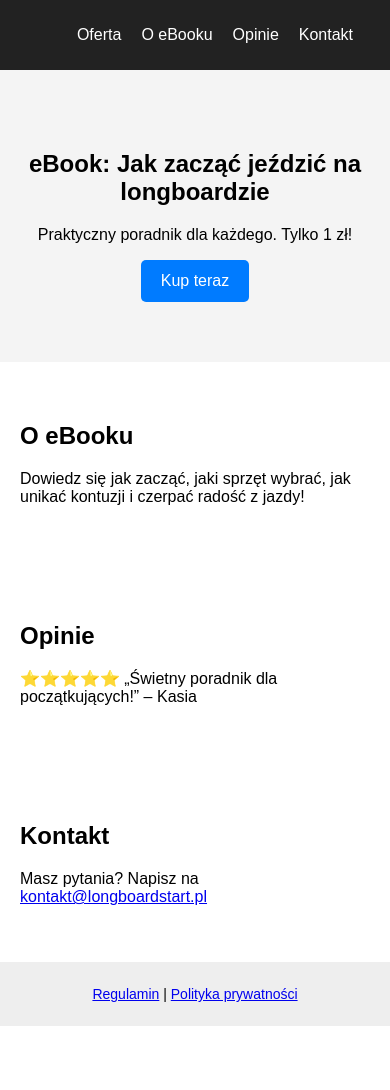
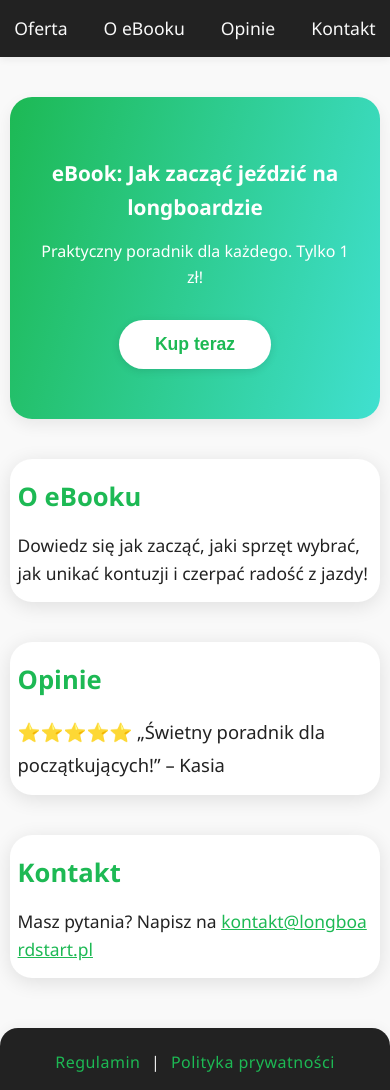
Before and after one commit to bartkamionka/Onepage-test-java, a plain HTML site: page index.html in a window 390 px wide. Before the commit the page ends 1026 px from the top, so only its background shows below. Drawn offline with Linux system fonts and the light colour scheme.

Commit message:
Update style.css

```diff
--- a/style.css
+++ b/style.css
@@ -1,51 +1,167 @@
-body {
-  font-family: Arial, sans-serif;
+/* Reset */
+* {
+  box-sizing: border-box;
   margin: 0;
   padding: 0;
 }
 
+/* Body */
+body {
+  font-family: 'Segoe UI', 'Roboto', 'Arial', sans-serif;
+  background: #f9f9f9;
+  color: #222;
+  line-height: 1.6;
+}
+
+/* HEADER & MENU */
 header {
   background: #222;
-  color: white;
-  padding: 10px 0;
-  text-align: center;
+  position: sticky;
+  top: 0;
+  width: 100%;
+  z-index: 10;
+  box-shadow: 0 2px 8px rgba(0,0,0,0.07);
 }
 
 nav ul {
-  list-style: none;
   display: flex;
   justify-content: center;
-  gap: 20px;
+  align-items: center;
+  padding: 1.2rem 0;
+  gap: 2rem;
+  list-style: none;
 }
 
 nav ul li a {
-  color: white;
+  color: #f9f9f9;
   text-decoration: none;
+  font-size: 1.1rem;
+  transition: color 0.2s;
+  font-weight: 500;
+  padding: 4px 10px;
+  border-radius: 4px;
+}
+nav ul li a:hover,
+nav ul li a.active {
+  color: #fff;
+  background: #1db954;
 }
 
+/* HERO (OFERTA) */
 .hero {
-  padding: 60px 20px;
+  background: linear-gradient(105deg, #1db954 0%, #40e0d0 100%);
+  color: #fff;
+  padding: 60px 30px 50px 30px;
   text-align: center;
-  background: #f4f4f4;
+  box-shadow: 0 6px 16px rgba(0,0,0,0.07);
+}
+
+.hero h1 {
+  font-size: 2.5rem;
+  margin-bottom: 15px;
+  font-weight: 700;
+}
+
+.hero p {
+  font-size: 1.3rem;
+  margin-bottom: 30px;
 }
 
 button {
-  background: #007bff;
-  color: white;
-  padding: 12px 20px;
+  background: #fff;
+  color: #1db954;
   border: none;
-  font-size: 16px;
+  padding: 14px 36px;
+  font-size: 1.1rem;
+  border-radius: 50px;
   cursor: pointer;
-  border-radius: 5px;
+  font-weight: 600;
+  box-shadow: 0 2px 8px rgba(0,0,0,0.11);
+  transition: background 0.2s, color 0.2s, transform 0.1s;
+}
+button:hover {
+  background: #1db954;
+  color: #fff;
+  transform: scale(1.04);
 }
 
+/* SEKCJE */
 section {
-  padding: 40px 20px;
+  background: #fff;
+  margin: 40px auto 0 auto;
+  max-width: 750px;
+  border-radius: 22px;
+  padding: 38px 24px 32px 24px;
+  box-shadow: 0 4px 20px rgba(0,0,0,0.11);
 }
 
+section h2 {
+  font-size: 1.6rem;
+  margin-bottom: 14px;
+  color: #1db954;
+  font-weight: 600;
+}
+section p {
+  font-size: 1.09rem;
+}
+
+/* OPINIE */
+#opinie p {
+  font-size: 1.15rem;
+  line-height: 1.8;
+}
+
+/* KONTAKT */
+#kontakt a {
+  color: #1db954;
+  text-decoration: underline;
+  word-break: break-all;
+}
+
+/* STOPKA */
 footer {
+  width: 100%;
+  margin-top: 50px;
+  background: #222;
+  color: #eee;
+  padding: 22px 0 15px 0;
   text-align: center;
-  background: #eee;
-  padding: 10px;
-  font-size: 14px;
+  font-size: 1rem;
+  border-radius: 18px 18px 0 0;
+  box-shadow: 0 -2px 12px rgba(0,0,0,0.04);
+  letter-spacing: 0.03em;
 }
+footer a {
+  color: #1db954;
+  text-decoration: none;
+  margin: 0 6px;
+  transition: color 0.2s;
+  font-weight: 500;
+}
+footer a:hover {
+  color: #fff;
+}
+
+/* RESPONSYWNOŚĆ */
+@media (max-width: 900px) {
+  section {
+    max-width: 95vw;
+    padding: 26px 8vw 20px 8vw;
+  }
+}
+@media (max-width: 600px) {
+  nav ul {
+    gap: 1rem;
+    font-size: 1rem;
+    padding: 0.9rem 0;
+  }
+  .hero h1 {
+    font-size: 1.3rem;
+  }
+  .hero p {
+    font-size: 1rem;
+  }
+  section {
+    padding: 18px 2vw 14px 2vw;
+  }
+}
```
